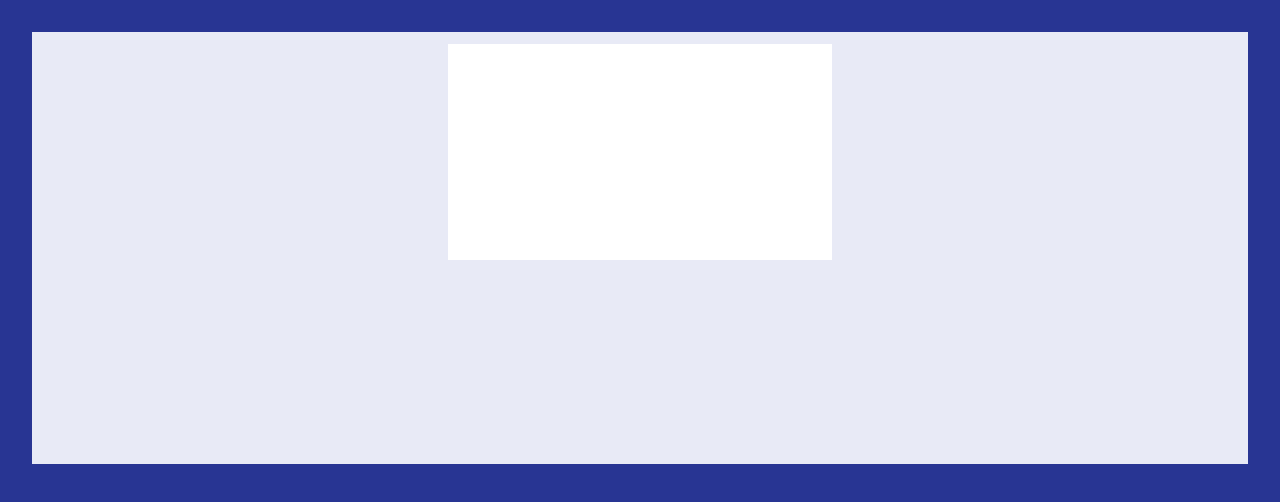
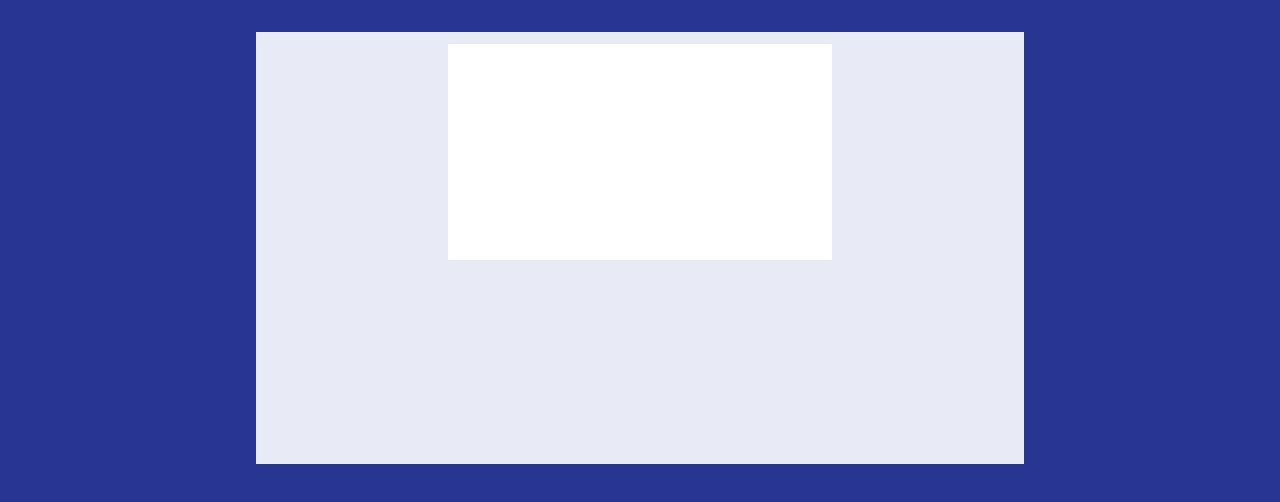
Before and after one commit to kimsaehun/ProjectCanvas, a plain HTML site: page index.html in a window 1280 px wide. Drawn offline with Linux system fonts and the light colour scheme.

Commit message:
Repositioned the game container

```diff
--- a/css/styles.css
+++ b/css/styles.css
@@ -23,9 +23,9 @@ body {
 #game-container {
   background: #E8EAF6;
   padding: 1%;
-  width: 100%;
-  min-width: 768px;
+  width: 768px;
   height: 432px;
+  margin: 0 auto;
 }
 
 #canvas {
```
